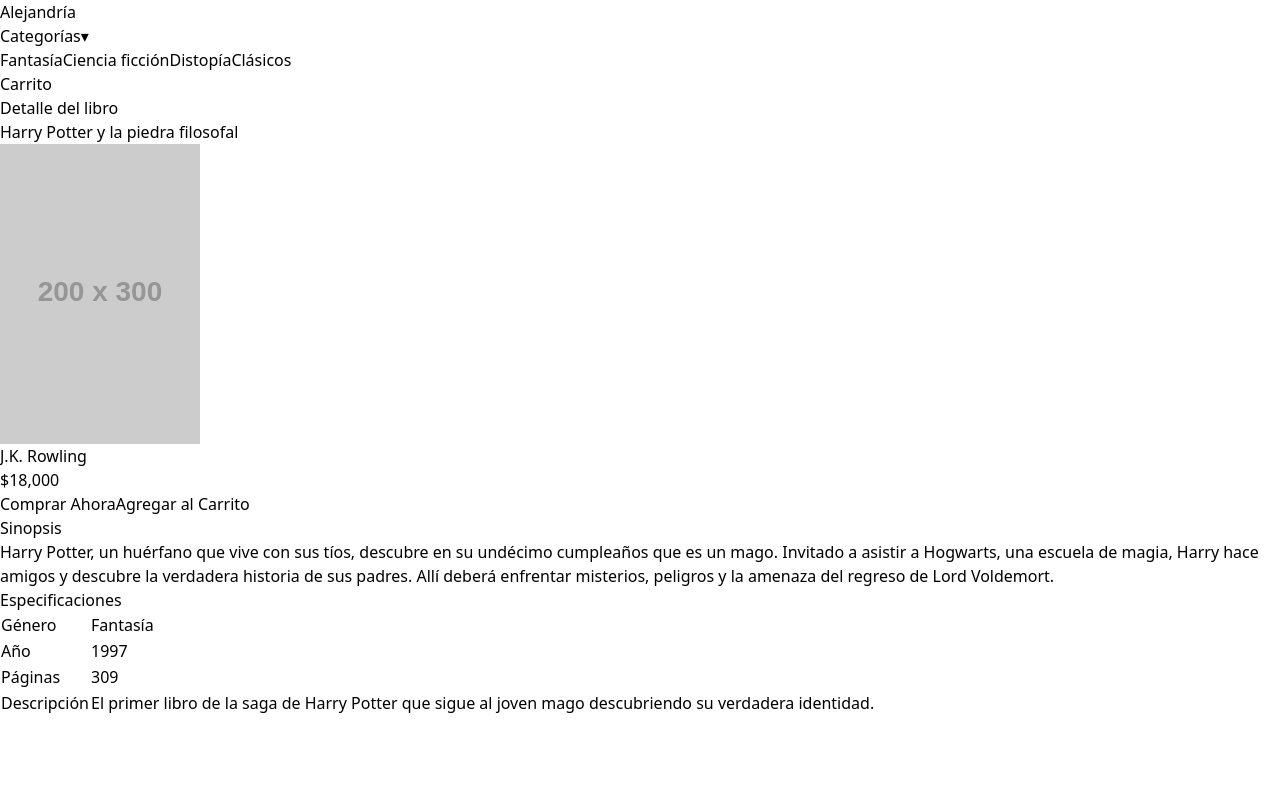
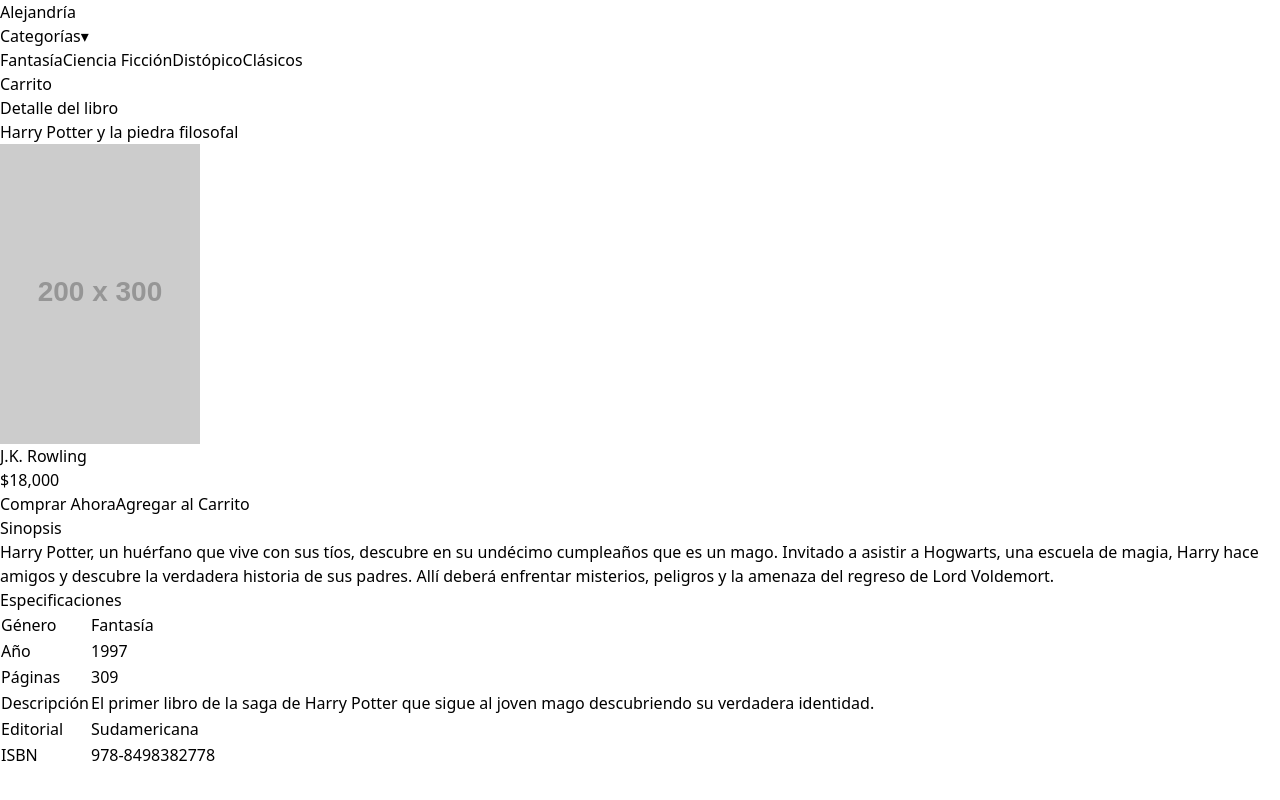
Before and after one commit to TheFenix98/bookstore-react, a React (Vite) app: page /book/1 in a window 1280 px wide. Built offline with nearby package versions, Linux system fonts and the light colour scheme.

Commit message:
agrego categorias

```diff
--- a/src/App.jsx
+++ b/src/App.jsx
@@ -3,6 +3,7 @@
 import BookDetail from "./pages/BooksDetail"
 import Cart from "./pages/Cart"
 import Navbar from "./components/Navbar"
+import Category from "./pages/Category"
 
 function App() {
   return (
@@ -12,6 +13,7 @@
         <Routes>
           <Route path="/" element={<Home />} />
           <Route path="/book/:id" element={<BookDetail />} />
+          <Route path="/category/:id" element={<Category />} />
           <Route path="/cart" element={<Cart />} />
         </Routes>
       </div>
--- a/src/components/Navbar.jsx
+++ b/src/components/Navbar.jsx
@@ -54,18 +54,18 @@
               }`}
           >
             <ul className="flex flex-col gap-2">
-              <button className="hover:bg-gray-600 p-2 rounded cursor-pointer">
+              <Link to="/category/Fantasía" className="hover:bg-gray-600 p-2 rounded cursor-pointer">
                 Fantasía
-              </button>
-              <button className="hover:bg-gray-600 p-2 rounded cursor-pointer">
-                Ciencia ficción
-              </button>
-              <button className="hover:bg-gray-600 p-2 rounded cursor-pointer">
-                Distopía
-              </button>
-              <button className="hover:bg-gray-600 p-2 rounded cursor-pointer">
+              </Link>
+              <Link to="/category/Ciencia Ficción" className="hover:bg-gray-600 p-2 rounded cursor-pointer">
+                Ciencia Ficción
+              </Link>
+              <Link to="/category/Distópico" className="hover:bg-gray-600 p-2 rounded cursor-pointer">
+                Distópico
+              </Link>
+              <Link to="/category/Clásicos" className="hover:bg-gray-600 p-2 rounded cursor-pointer">
                 Clásicos
-              </button>
+              </Link>
             </ul>
           </div>
         </div>
--- a/src/data/books.js
+++ b/src/data/books.js
@@ -94,7 +94,7 @@
     titulo: "Orgullo y Prejuicio",
     autor: "Jane Austen",
     precio: 14000,
-    categoria: "Clásico",
+    categoria: "Clásicos",
     imagen: "https://placehold.co/200x300",
     año: 1813,
     paginas: 279,
@@ -109,7 +109,7 @@
     titulo: "Cien años de soledad",
     autor: "Gabriel García Márquez",
     precio: 19000,
-    categoria: "Clásico",
+    categoria: "Clásicos",
     imagen: "https://placehold.co/200x300",
     año: 1967,
     paginas: 417,
--- a/src/pages/BooksDetail.jsx
+++ b/src/pages/BooksDetail.jsx
@@ -17,7 +17,7 @@
     <div className="p-8 text-white">
       <h1 className="text-3xl font-bold">Detalle del libro</h1>
       <div className="flex mt-6 gap-0 bg-gray-800 p-6 rounded-lg shadow-lg">
-        <div className="w-1/3">
+        <div className="w-1/3 items-center flex flex-col">
           <h2 className="text-2xl font-semibold mt-4">{libro.titulo}</h2>
           <img className="w-1/2 mb-4" src={libro.imagen} alt={libro.titulo} />
           <p className="text-gray-400 text-s">{libro.autor}</p>
@@ -49,6 +49,14 @@
             <td className="p-3 bg-gray-600 font-semibold">Descripción</td>
             <td className="bg-gray-600 p-3">{libro.descripcion}</td>
           </tr>
+          <tr className="border border-gray-600">
+            <td className="p-3 bg-gray-800 font-semibold">Editorial</td>
+            <td className="p-3">{libro.editorial}</td>
+          </tr>
+          <tr className="border border-gray-600">
+            <td className="p-3 bg-gray-600 font-semibold">ISBN</td>
+            <td className="bg-gray-600 p-3">{libro.isbn}</td>
+          </tr>
         </tbody>
       </table>
         </div>
--- /dev/null
+++ b/src/pages/Category.jsx
@@ -0,0 +1,40 @@
+import { useParams } from "react-router-dom"
+import { libros } from "../data/books"
+import { Link } from "react-router-dom"
+
+const Category = () => {
+  const { id } = useParams()
+  const librosCategoria = libros.filter((libro) => libro.categoria === id)
+
+  if (librosCategoria.length === 0) {
+    return (
+      <div className="p-8 text-white">
+        <h1 className="text-3xl font-bold">No se encontraron libros en esta categoría</h1>
+      </div>
+    )
+  }
+
+  return (
+    <div>
+        <h1 className="text-3xl font-bold p-8 text-white">Nuestros libros en la categoría: {id}</h1>
+        <div className="grid grid-cols-1 md:grid-cols-2 lg:grid-cols-3 gap-6 p-8">
+          {librosCategoria.map((libro) => (
+            <div key={libro.id} className="bg-gray-800 p-6 rounded-lg shadow-lg flex flex-col items-center">
+              <h2 className="text-2xl font-semibold mt-4">{libro.titulo}</h2>
+              <Link to={`/book/${libro.id}`}>
+                <img className="w-2/2 mb-4" src={libro.imagen} alt={libro.titulo} />
+              </Link>
+              <p className="text-gray-400 text-s">{libro.autor}</p>
+              <p className="text-blue-400 font-bold text-xl mt-2">${libro.precio.toLocaleString()}</p>
+              <div className="flex flex-col w-1/2 ">
+                <button className="mt-4 px-4 py-2 bg-green-500 text-white rounded hover:bg-green-600">Comprar Ahora</button>
+                <button className="mt-4 px-4 py-2 bg-blue-500 text-white rounded hover:bg-blue-600">Agregar al Carrito</button>
+              </div>
+            </div>
+          ))}
+        </div>
+    </div>
+  )
+}
+
+export default Category
```
